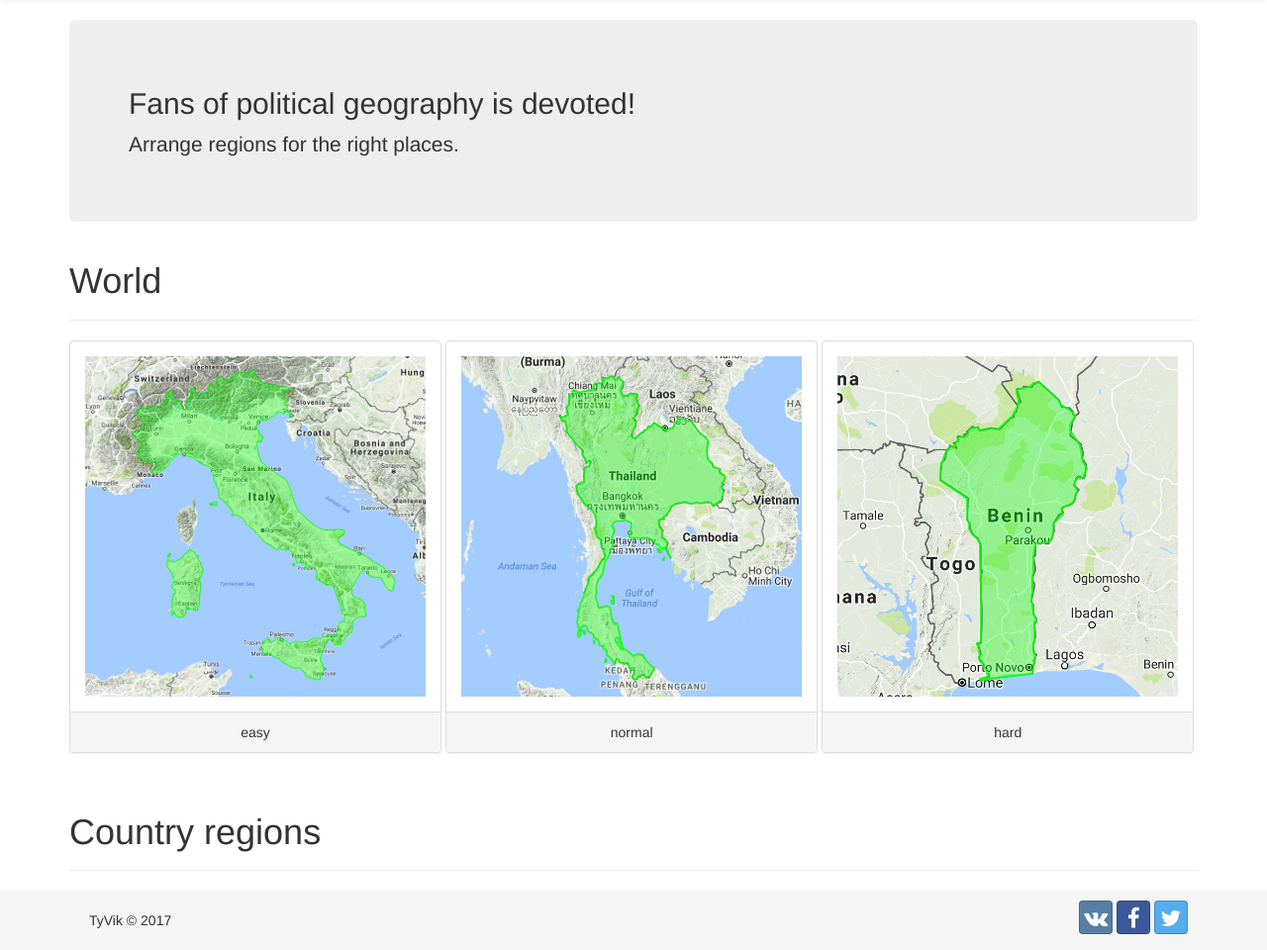
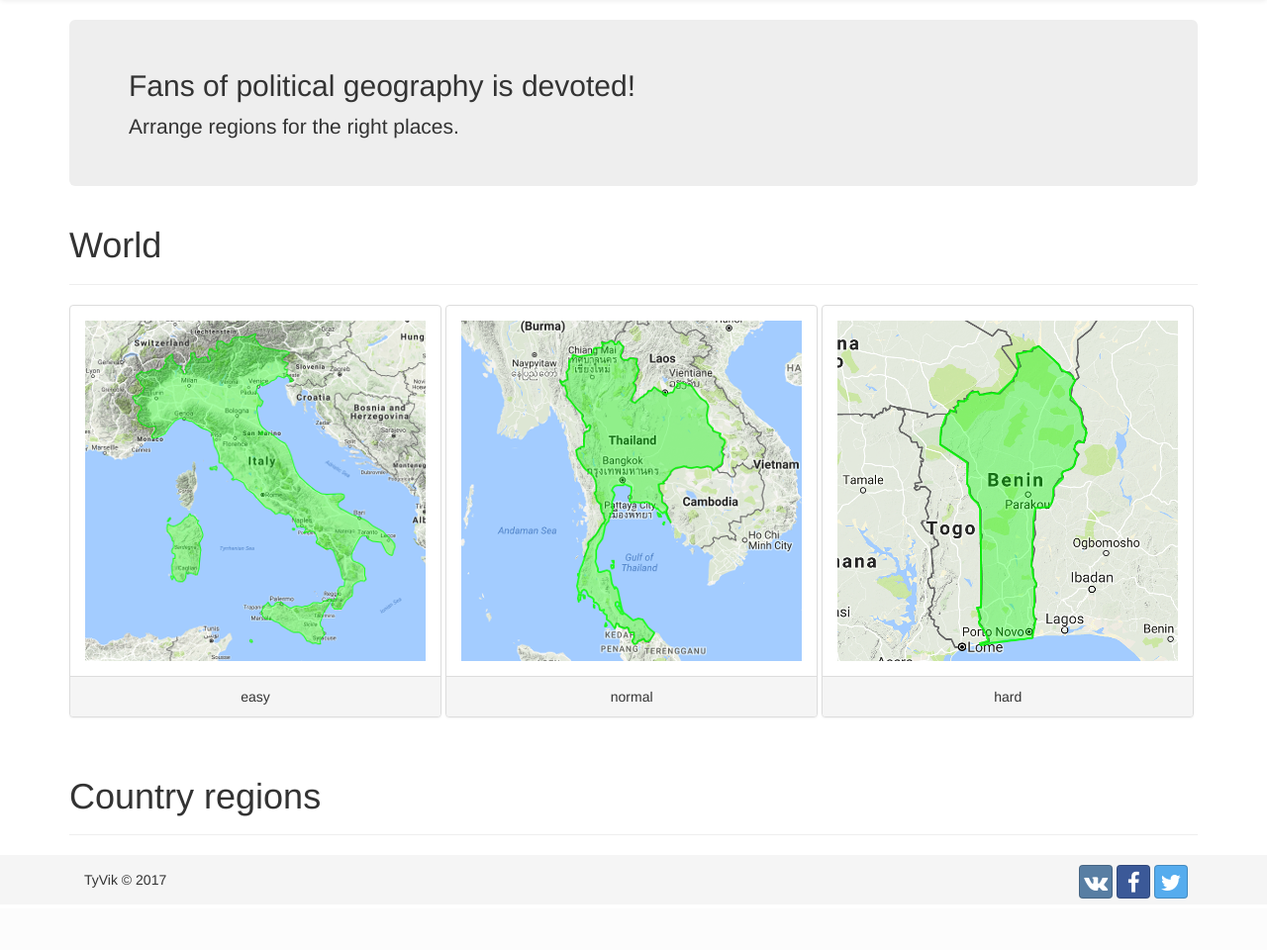
Before and after one commit to TyVik/geopuzzle, a Django app: template templates/index.html in a window 1280 px wide. Shown: the part 52-1012 px from the top of the page at 99% size. After the commit the page ends 960 px from the top, so only its background shows below. Run offline with Django 3.2, Linux system fonts and the light colour scheme; the template is opened without the code that fills it, so the values that code supplies are empty; parts of the project's set-up code (start-up, migrations or seed data) failed here and were passed over; some libraries are stand-ins or nearby versions.

Commit message:
Fix some localization.

```diff
--- a/maps/infobox.py
+++ b/maps/infobox.py
@@ -2,9 +2,9 @@ from SPARQLWrapper import JSON
 from SPARQLWrapper import SPARQLWrapper
 
 
-def query(statement, name):
+def query(statement, **kwargs):
     sparql = SPARQLWrapper("http://dbpedia.org/sparql")
-    sparql.setQuery(statement.format(name))
+    sparql.setQuery(statement.format(**kwargs))
     sparql.setReturnFormat(JSON)
     results = sparql.query().convert()
     results = results['results']['bindings']
--- a/maps/views.py
+++ b/maps/views.py
@@ -35,7 +35,7 @@ def index(request):
 
 
 def infobox(request, pk):
-    obj = Area.objects.get(pk=pk)
+    obj = Area.objects.language('en').get(pk=pk)
     return render(request, 'maps/infobox.html', {'data': obj.infobox})
 
 
--- a/static/css/main.css
+++ b/static/css/main.css
@@ -1,7 +1,12 @@
+.jumbotron {
+    padding-top:30px;
+    padding-bottom: 30px;
+}
+
 footer {
     bottom: 0;
     width: 100%;
-    height: 60px;
+    height: 50px;
     background-color: #f5f5f5;
 }
 
@@ -11,7 +16,7 @@ footer .social-wrap {
 }
 
 #copyright {
-    padding: 20px;
+    padding: 15px;
     display: inline-block;
 }
 
```
Also changed, not shown: maps/models.py (+5 -5 lines).
